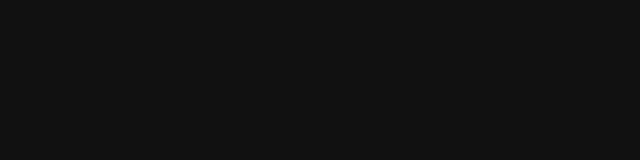
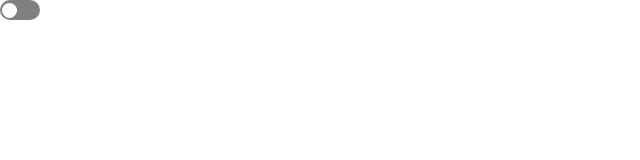
Before and after one commit to MartaRRos/DOM-EVENTOS, a website built with Vite: page src/index.html in a window 1280 px wide. Shown: the whole page, without its empty margins (0-640 px from the left). Built offline with nearby package versions, Linux system fonts and the light colour scheme; some packages are replaced by stand-ins of ours.

Commit message:
DOM - Toggle check

```diff
--- a/src/index.html
+++ b/src/index.html
@@ -9,6 +9,8 @@
     <title>Vite Template</title>
   </head>
   <body>
+    <input type="checkbox" id="toggle" class="toggle-checkbox">
+    <label for="toggle" class="toggle-label"></label>
     <script type="module" src="./js/index.js"></script>
   </body>
 </html>
--- a/src/scss/blocks/body.scss
+++ b/src/scss/blocks/body.scss
@@ -2,6 +2,6 @@ html {
   scroll-behavior: smooth;
 }
 body {
-  background-color: #111;
+  background-color: white;
   font-family: sans-serif;
 }
--- /dev/null
+++ b/src/scss/blocks/toggle.scss
@@ -0,0 +1,32 @@
+ .toggle-label {
+    position: relative;
+    display: flex;
+    align-items: center;
+    padding-inline: 2px;
+    width: 40px;
+    height: 20px;
+    border-radius: 1rem;
+    background-color: grey;
+ }
+
+.toggle-checkbox{
+    display: none;
+}
+
+ .toggle-label::after {
+    content: '';
+    position: absolute;
+    width: 15px;
+    height: 15px;
+    background-color: #fff;
+    border-radius: 50%;
+    transition: translate 0.3s;
+ }
+
+ .toggle-checkbox:checked + .toggle-label {
+    background-color: purple;
+ }
+
+ .toggle-checkbox:checked + .toggle-label::after {
+    translate: 20px;
+ }
--- a/src/scss/styles.scss
+++ b/src/scss/styles.scss
@@ -2,3 +2,4 @@
 @use 'base/initial-reset.scss';
 @use 'config/variables.scss';
 @use 'blocks/body.scss';
+@use 'blocks/toggle.scss';
```
